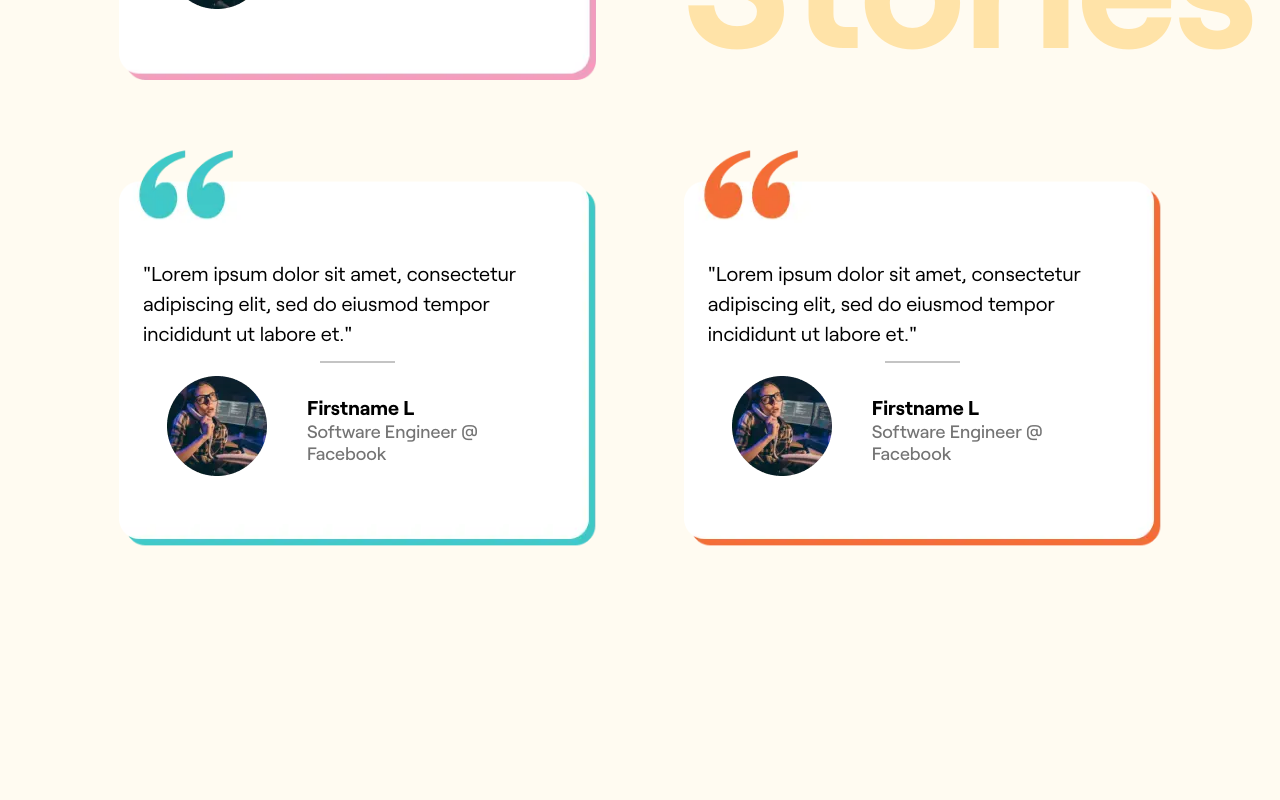
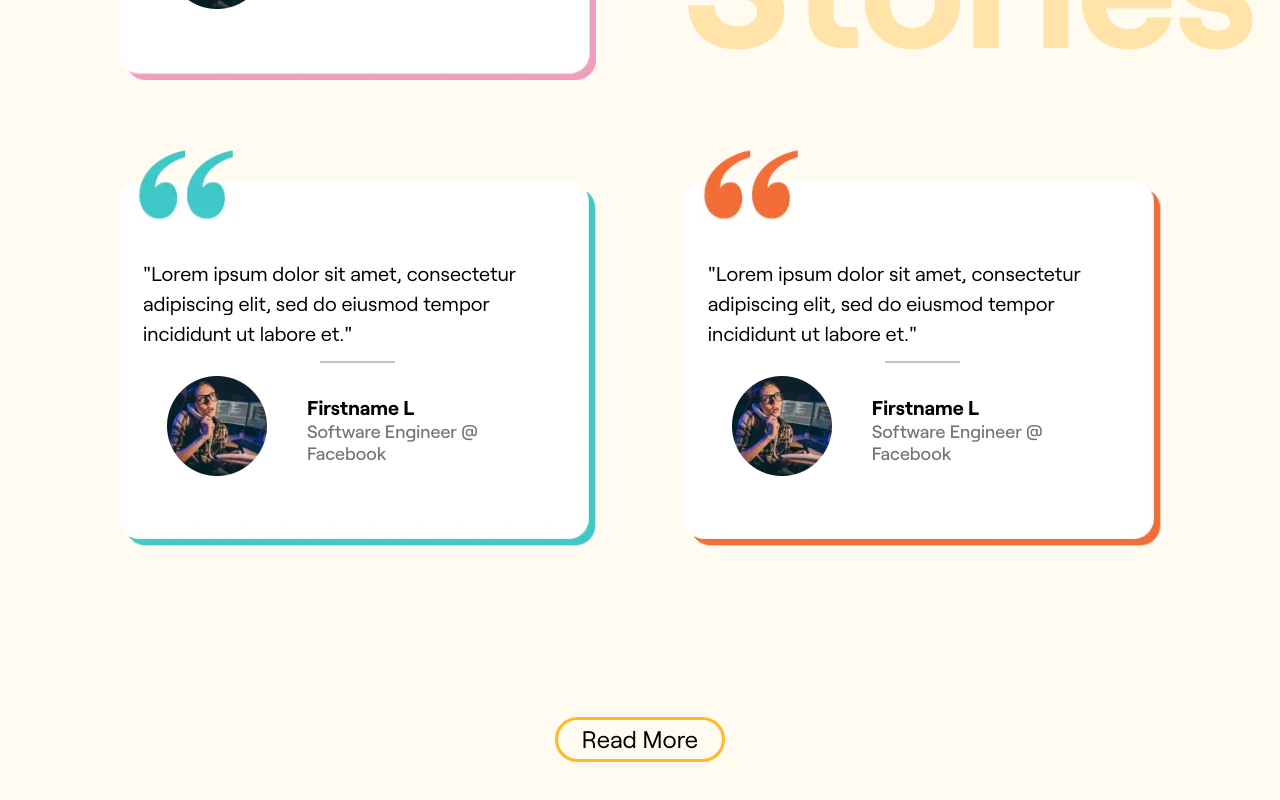
Before and after one commit to miradesne/j2v, a Next.js app: page / in a window 1280 px wide. Shown: the part 2358-3158 px from the top of the page. Before the commit the page ends 2905 px from the top, so only its background shows below. Built offline with nearby package versions, Linux system fonts and the light colour scheme.

Commit message:
Read More button

```diff
--- a/components/homepage.js
+++ b/components/homepage.js
@@ -51,8 +51,6 @@ export default function Homepage() {
   </div>
 </div>
 
-
-
 <div id={styles['home-our-latest-stories-first']} className={styles['home-our-latest-stories']}>
   <div className={`${styles['home-our-latest-stories-column']} ${styles['home-our-latest-stories-column-left']}`}>
     <div className={`${styles['home-our-latest-stories-block']} ${styles['bg-quote-pink']}`}>
@@ -85,8 +83,6 @@ export default function Homepage() {
     Our<br />Latest<br />Stories
   </div>
 </div>
-
-
 
 <div id={styles['home-our-latest-stories-second']} className={styles['home-our-latest-stories']}>
   <div className={`${styles['home-our-latest-stories-column']} ${styles['home-our-latest-stories-column-left']}`}>
@@ -145,6 +141,12 @@ export default function Homepage() {
     </div>
   </div>
 </div>
+
+<div id={styles['home-our-latest-stories-more-row']}>
+  <div id={styles['home-our-latest-stories-more']}>
+    <a href = "/stories-list">Read More</a>
+  </div>
+</div>
 </>
   )
 }
--- a/components/homepage.module.css
+++ b/components/homepage.module.css
@@ -252,6 +252,33 @@ Theme Name: Custom Home
   align-items: center;
 }
 
+#home-our-latest-stories-more-row {
+	margin-top: 170px;
+	margin-bottom: 170px;
+	width: 100%;
+	display: flex;
+	justify-content: center;
+}
+#home-our-latest-stories-more {
+  width: 170px;
+  height: 45px;
+  color: black;
+  font-size: 24px;
+  font-family: Roobert;
+  display: flex;
+  justify-content: center;
+  align-items: center;
+  border: 3px solid #FFB929;
+  border-radius: 50px;
+}
+#home-our-latest-stories-more a {
+	color: inherit;
+	display: inline-block;
+}
+#home-our-latest-stories-more a:hover {
+	text-decoration: none;
+}
+
 /* Tablet version, 481px - 768px */
 @media screen and (max-width: 768px) {
 	#home-journey-to-valley-row {
```
